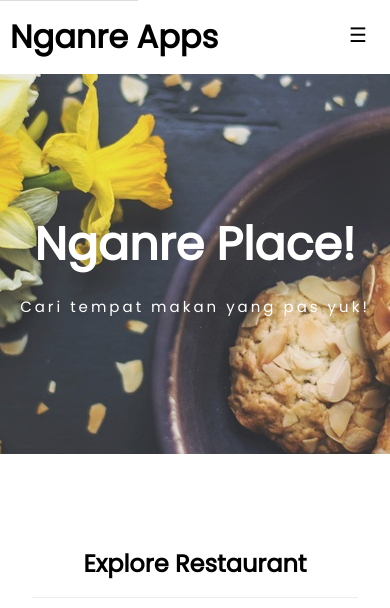
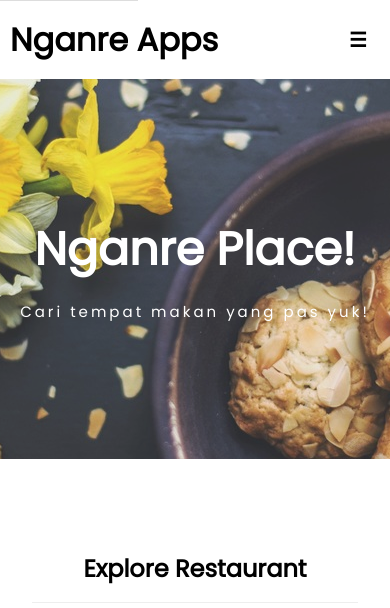
Before and after one commit to HamjayaSaputraSalahuddin/restaurant-apps, a website built with webpack: page src/templates/index.html in a window 390 px wide. Shown: the top 608 px of the page. Built offline with nearby package versions, Linux system fonts and the light colour scheme.

Commit message:
modified hamburger menu

```diff
--- a/src/styles/main.css
+++ b/src/styles/main.css
@@ -20,11 +20,14 @@ html, body {
 }
 
 .header-menu {
-  margin-top: 10px;
+  margin-top: 15px;
   text-align: center;
   font-size: 20px;
   width: 44px;
   height: 44px;
+  text-decoration: none;
+  color: black;
+  font-weight: bold;
 }
 
 .open {
--- a/src/templates/index.html
+++ b/src/templates/index.html
@@ -13,7 +13,7 @@
     <div class="header-title">
       <h1  tabindex="0" class="title">Nganre Apps</h1>
     </div>
-    <a id="menu" class="header-menu" aria-label="hamburger">☰</a>
+    <a id="menu" href="#" class="header-menu" aria-label="hamburger">☰</a>
     <nav id="drawer" class="navbar">
       <ul class="nav-list">
         <li class="nav-item"><a href="/">Home</a> </li>
```
